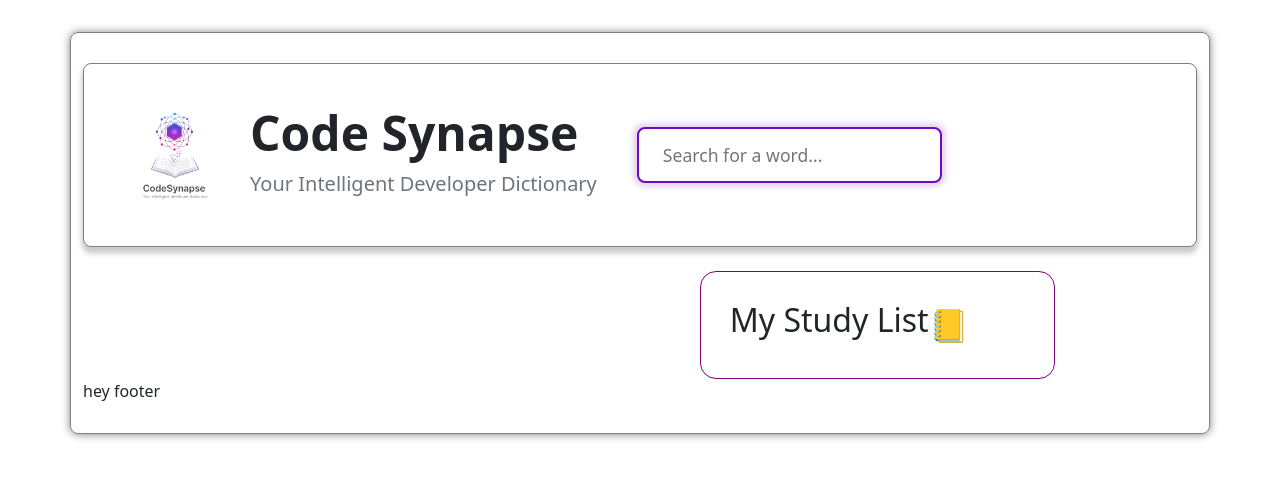
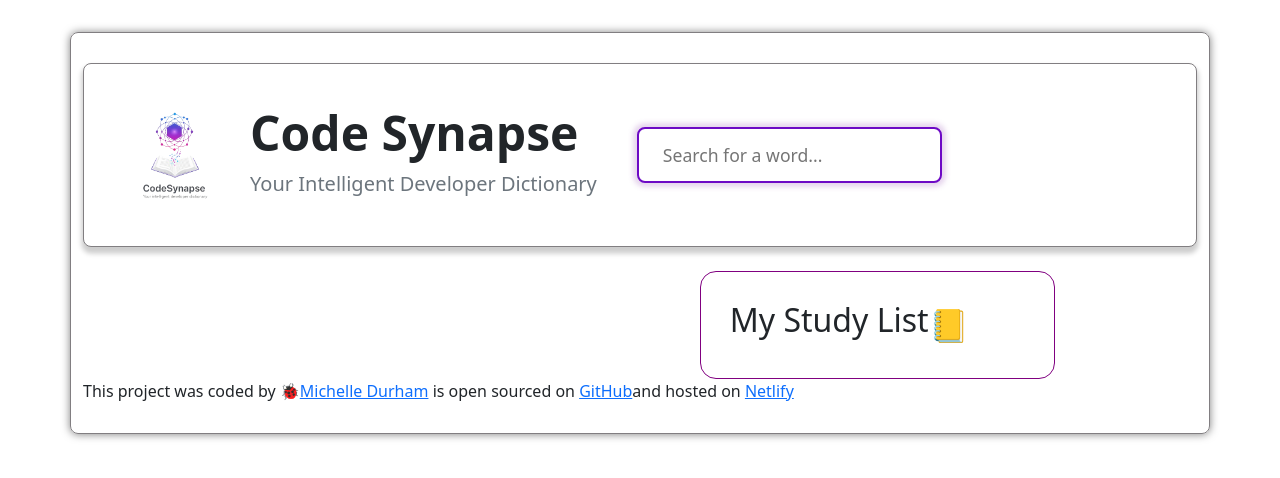
Before and after one commit to Beachyshells/Brookes-Dictionary, a React (Create React App) app: page / in a window 1280 px wide. Shown: the top 478 px of the page. Built offline with nearby package versions, Linux system fonts and the light colour scheme.

Commit message:
added author to footer content

```diff
--- a/src/components/Footer.js
+++ b/src/components/Footer.js
@@ -2,8 +2,18 @@ import React from "react";
 
 export default function Footer() {
   return (
-    <div>
-      <footer>hey footer</footer>
+    <div className="Footer">
+      <footer>
+        <div>
+          This project was coded by 🐞
+          <a href="https://www.shecodes.io/graduates/169424-michelle-durham">
+            Michelle Durham
+          </a>{" "}
+          is open sourced on{" "}
+          <a href="https://github.com/Beachyshells/code-synapse">GitHub</a>and
+          hosted on <a href="https://codesynapse.netlify.app/">Netlify</a>
+        </div>
+      </footer>
     </div>
   );
 }
```
